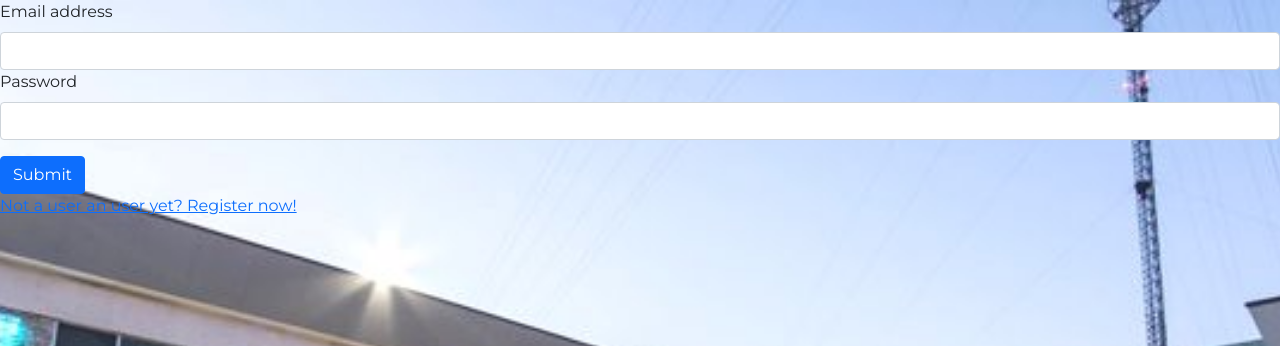
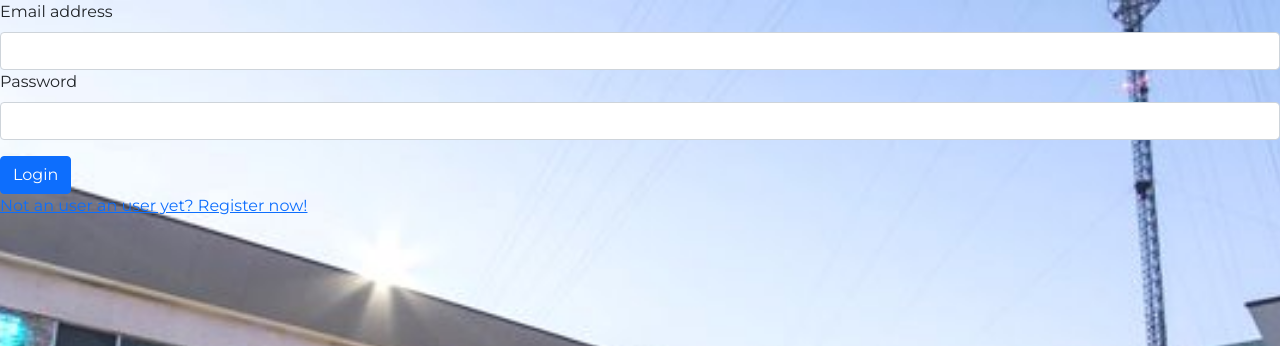
Before and after one commit to Giannito975/LinkedIn-UTN, a PHP site: page / in a window 1280 px wide. Shown: the top 346 px of the page. Run offline with PHP 8.4, Linux system fonts and the light colour scheme; data that the repository does not hold is empty.

Commit message:
Se modificó vista home

```diff
--- a/Views/home.php
+++ b/Views/home.php
@@ -10,9 +10,9 @@
         <label for="examplePassword" class="form-label">Password</label>
         <input type="password" class="form-control" id="password" aria-describedby="passwordHelp">
     </div>
-    <button type="submit" class="btn btn-primary">Submit</button>
+    <button type="submit" class="btn btn-primary">Login</button>
     <br>
-    <a href="<?php echo FRONT_ROOT."Student/ShowRegisterView"?>">Not a user an user yet? Register now!</a>
+    <a href="<?php echo FRONT_ROOT."Student/ShowRegisterView"?>">Not an user an user yet? Register now!</a>
 </form>
 
 </body>
```
